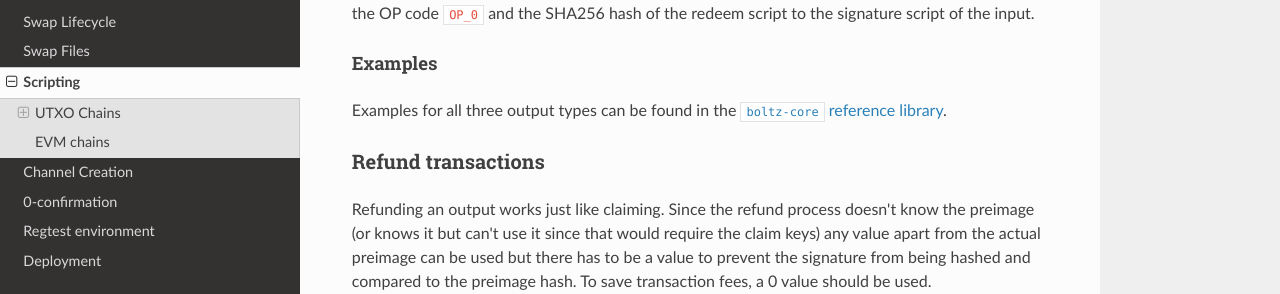
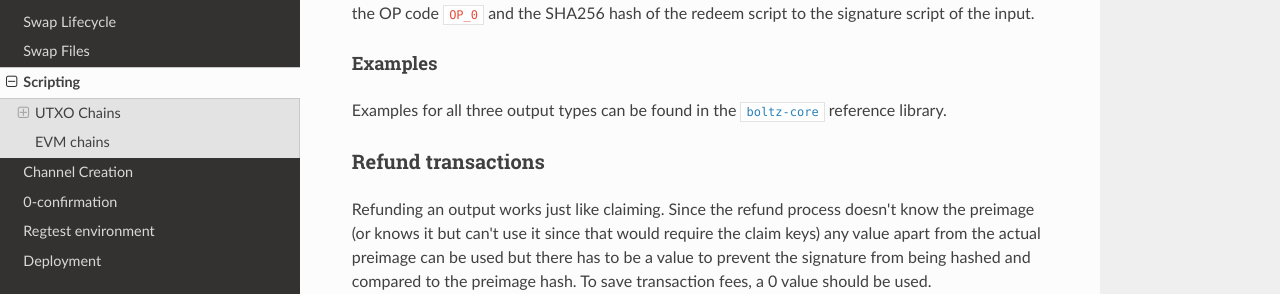
Before and after one commit to BoltzExchange/boltz-backend, an MkDocs documentation site: the page built from docs/scripting.md, in a window 1280 px wide and 900 px high, scrolled down 1824 px. Shown: the part 157-451 px from the top of the window. Built offline with MkDocs 1.6.1, drawn with Linux system fonts in a browser that asks for light colours; nearby versions of some CDN libraries; some of the changed lines change nothing that is shown.

Commit message:
GITBOOK-64: change request with no subject merged in GitBook

```diff
--- a/docs/scripting.md
+++ b/docs/scripting.md
@@ -79,7 +79,7 @@ When spending a P2SH nested P2WSH output the signature, preimage and original re
 
 #### Examples
 
-Examples for all three output types can be found in the [`boltz-core` ](https://github.com/BoltzExchange/boltz-core/blob/master/lib/swap/Claim.ts#L23) [reference library](https://github.com/BoltzExchange/boltz-core/blob/master/lib/swap/Scripts.ts).
+Examples for all three output types can be found in the [`boltz-core` ](https://github.com/BoltzExchange/boltz-core/blob/master/lib/swap/Claim.ts#L23)reference library.
 
 ### Refund transactions
 
```
